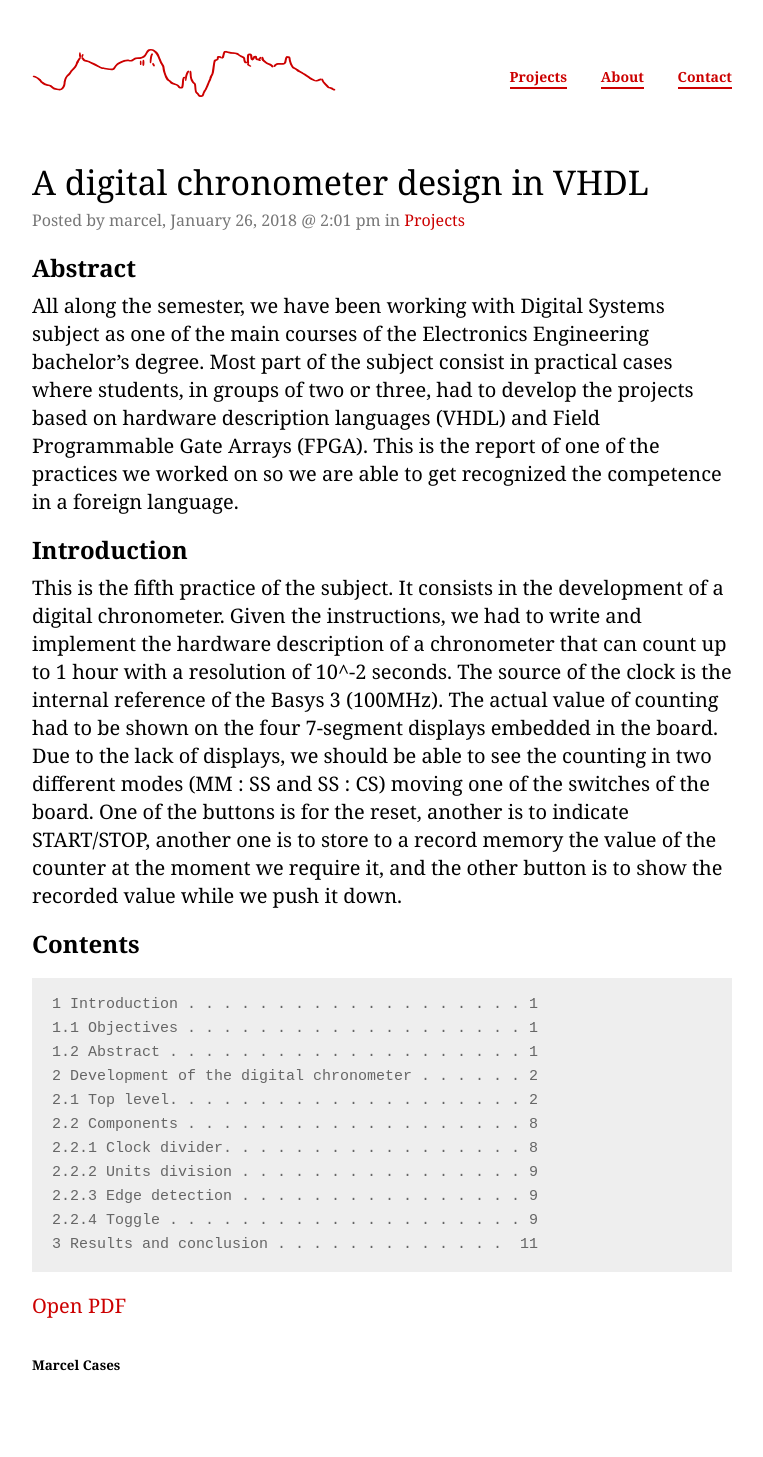
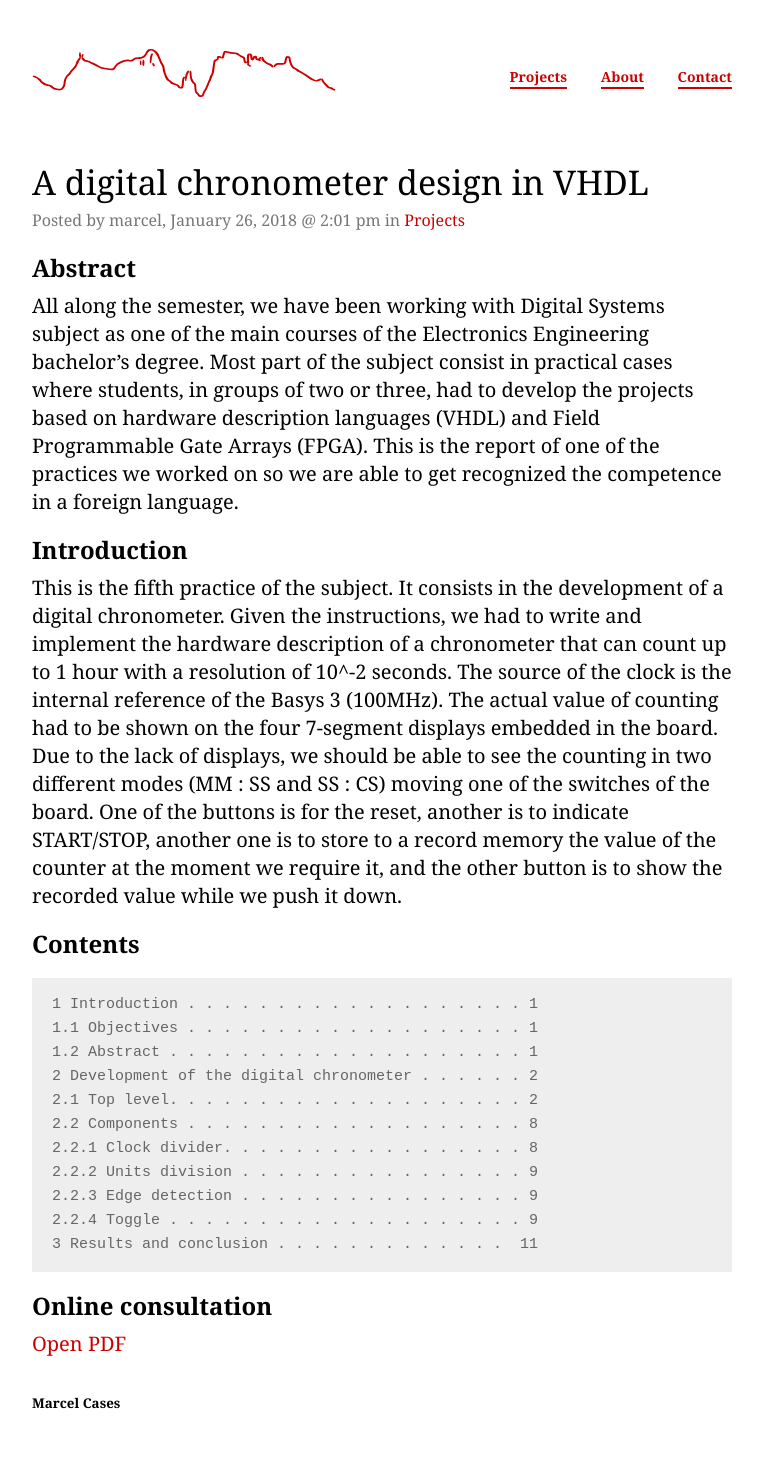
Before and after one commit to marcelcases/marcelcases.github.io, a Jekyll site: the page built from _posts/2018-01-26-a-digital-chronometer-design-in-VHDL.markdown, in a window 1280 px wide. Shown: the whole page, without its empty margins (258-1021 px from the left). Built offline with Jekyll 4.4.1, drawn with Linux system fonts in a browser that asks for light colours; comment, search, counter and statistics services are not loaded; before the commit the page ends 1419 px from its top, so only the background shows below that.

Commit message:
Update 2018-01-26-a-digital-chronometer-design-in-VHDL.markdown

````diff
--- a/_posts/2018-01-26-a-digital-chronometer-design-in-VHDL.markdown
+++ b/_posts/2018-01-26-a-digital-chronometer-design-in-VHDL.markdown
@@ -29,6 +29,7 @@ This is the fifth practice of the subject. It consists in the development of a d
 3 Results and conclusion . . . . . . . . . . . . .  11
 ```
 
+## Online consultation
 [Open PDF](https://1drv.ms/b/s!AtguJR4tix_G4SxiMLKT8_GdAsrF){: .btn}
 
 ###### Marcel Cases
````
